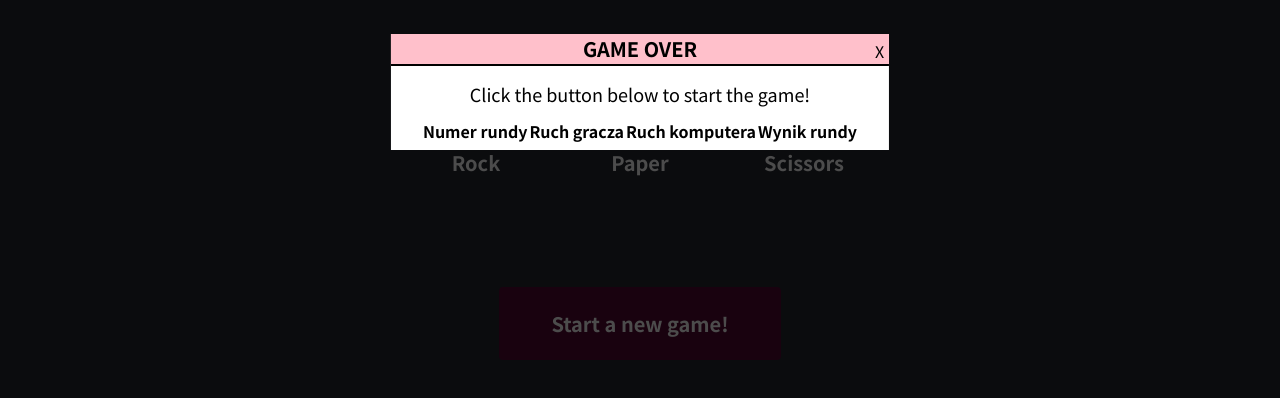
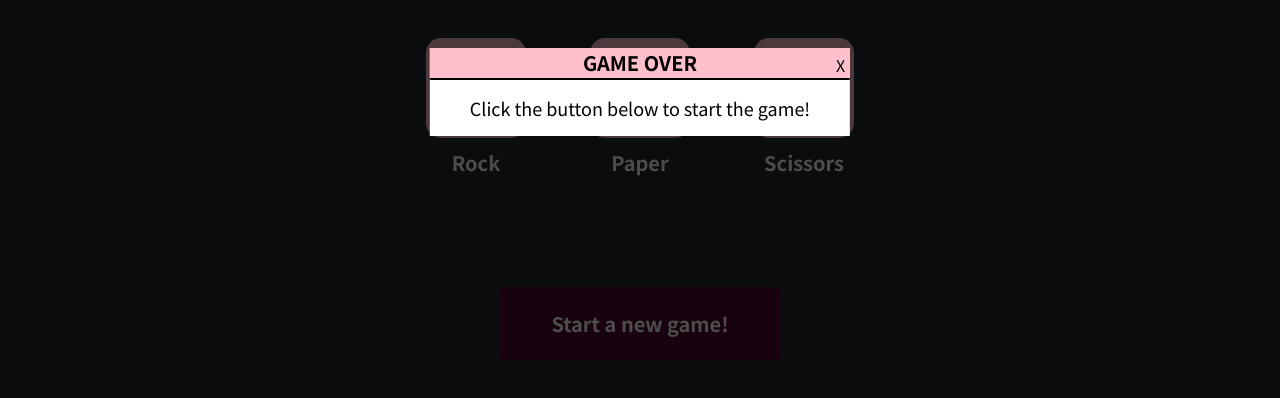
Before and after one commit to kata-oill/The-Rock-Paper-Scissors-game, a website: page index.html in a window 1280 px wide. Shown: the part 308-706 px from the top of the page. Drawn offline with Linux system fonts and the light colour scheme.

Commit message:
Modify modal

```diff
--- a/index.html
+++ b/index.html
@@ -54,17 +54,8 @@
 				<div class="progress">
 					<p id="score-message" class="score-message">Click the button below to start the game!</p>
 			        <table id="modal-table">
-			            <thead>
-			              <tr>
-			                <th>Numer rundy</th>
-			                <th>Ruch gracza</th>
-			                <th>Ruch komputera</th>
-			                <th>Wynik rundy</th>
-			              </tr>
-			            </thead>
-			            <tbody>
-			            </tbody>
-		        </table>
+			        	<!-- here goes data -->
+		        	</table>
 		      </div>
 			</div>
 		</div>
```
